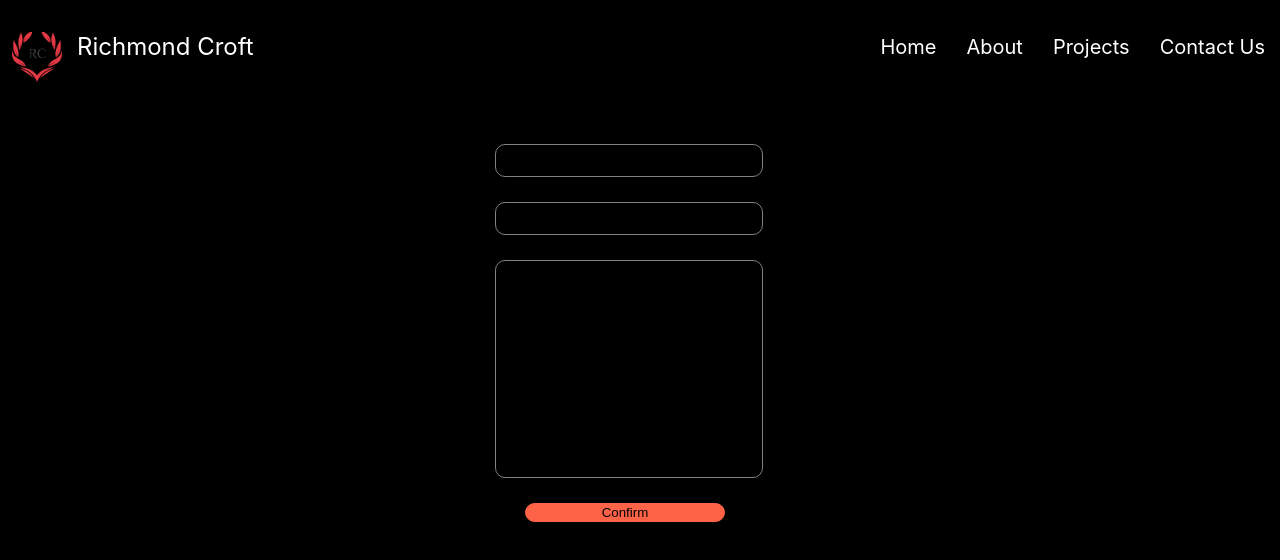
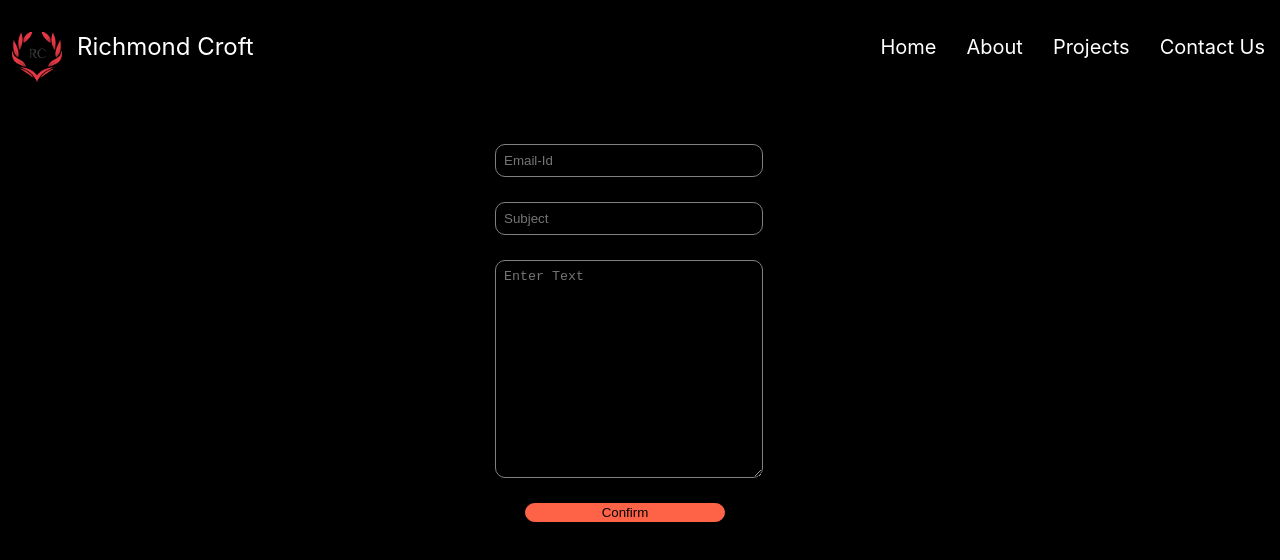
Before and after one commit to RichmondCroft/richmondcroft.com, a React (Create React App) app: page /contact in a window 1280 px wide. Shown: the top 560 px of the page. Built offline with nearby package versions, Linux system fonts and the light colour scheme.

Commit message:
Update Contact: Added textarea , Code Refactor
Added placeholder
Added more useState hook

```diff
--- a/src/Header/Contact/index.js
+++ b/src/Header/Contact/index.js
@@ -2,37 +2,48 @@ import { useState } from 'react'
 import './style.css'
 
 export default function Contact() {
-    const [input, setInput] = useState({})
-    const handleChange = (e) => {
-        const name = e.target.name
-        const value = e.target.value
-        setInput(values=>({...values,[name]: value}))
+    const [myEmail, setMyEmail] = useState('')
+    const handleChangeOnEmail = (e) => {
+        setMyEmail(e.target.value)
     }
-    const handleOnSubmit = (event)=>{
+
+    const[mySubject,setMySubject] = useState('')
+    const handleChangeOnSubject = (e)=>{
+        setMySubject(e.target.value)
+    }
+
+    const [myText,setMyText] = useState('')
+    const handleChangeOnText = (e)=>{
+        setMyText(e.target.value)
+    }
+
+    const handleOnSubmit = (event) => {
         event.preventDefault()
     }
     return (
         <div className='contact-page-content'>
             <form className='form-email-text-submit'
                 onSubmit={handleOnSubmit}>
+
                 <input type='email'
-                    name='emailId'
-                    value={input.emailId || ''}
-                    onChange={handleChange}
+                    placeholder='Email-Id'
+                    value={myEmail}
+                    onChange={handleChangeOnEmail}
                     id='email-id-box'
                 />
 
                 <input type='text'
-                    name = 'subject'
-                    value={input.subject || '' }
-                    onChange={handleChange}
+                    value={mySubject}
+                    placeholder='Subject'
                     id='subject-text-input-box'
+                    onChange={handleChangeOnSubject}
                 />
 
-                <input type='text'
-                    name = 'enterText'
-                    value={input.enterText || ''}
-                    onChange={handleChange}
+                <textarea
+                    placeholder='Enter Text'
+                    value={myText}
+                    onChange = {handleChangeOnText}
+                    rows='10'
                     id='enter-text-here-input-box'
                 />
 
```
